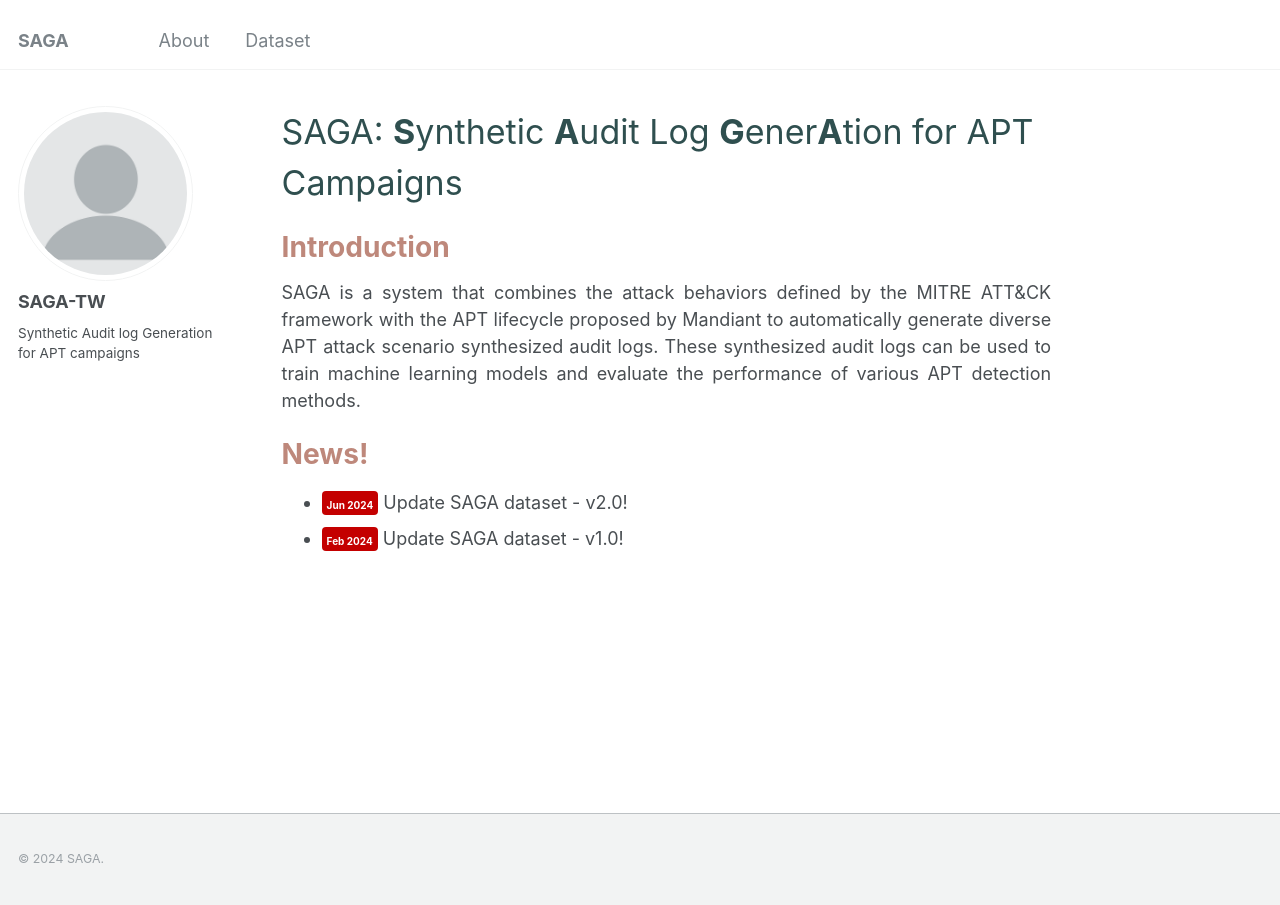
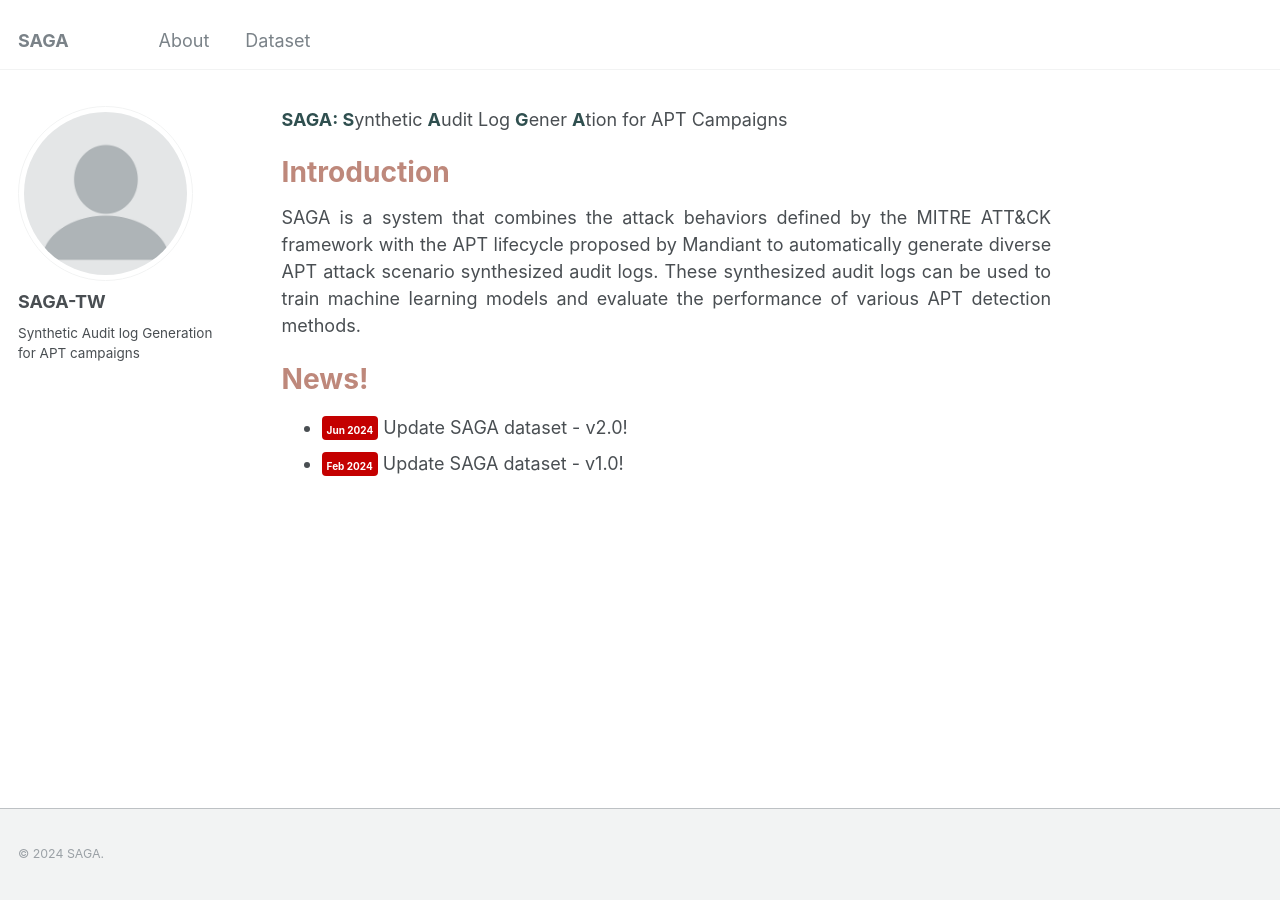
Before and after one commit to saga-tw/saga-tw.github.io, a Jekyll site: the page built from _pages/about.md, in a window 1280 px wide. Built offline with Jekyll 4.4.1, drawn with Linux system fonts in a browser that asks for light colours.

Commit message:
Update about.md

```diff
--- a/_pages/about.md
+++ b/_pages/about.md
@@ -6,7 +6,15 @@ redirect_from:
   - /about/
   - /about.html
 ---
-<span style="color:#2F4F4F;font-size:34px">SAGA: <b>S</b>ynthetic <b>A</b>udit Log <b>G</b>ener<b>A</b>tion for APT Campaigns</span>
+<p>
+  <span style="color: #2F4F4F; font-weight: bold;">SAGA: </span>
+  <span style="color: #2F4F4F; font-weight: bold;">S</span>ynthetic
+  <span style="color: #2F4F4F; font-weight: bold;">A</span>udit Log
+  <span style="color: #2F4F4F; font-weight: bold;">G</span>ener
+  <span style="color: #2F4F4F; font-weight: bold;">A</span>tion for APT Campaigns
+</p>
+
+
 
 <h1 style= "color:#be887b"> Introduction </h1>
 <p style="text-align: justify; white-space: normal;">SAGA is a system that combines the attack behaviors defined by the MITRE ATT&CK framework with the APT lifecycle proposed by Mandiant to automatically generate diverse APT attack scenario synthesized audit logs. These synthesized audit logs can be used to train machine learning models and evaluate the performance of various APT detection methods.</p>
```
